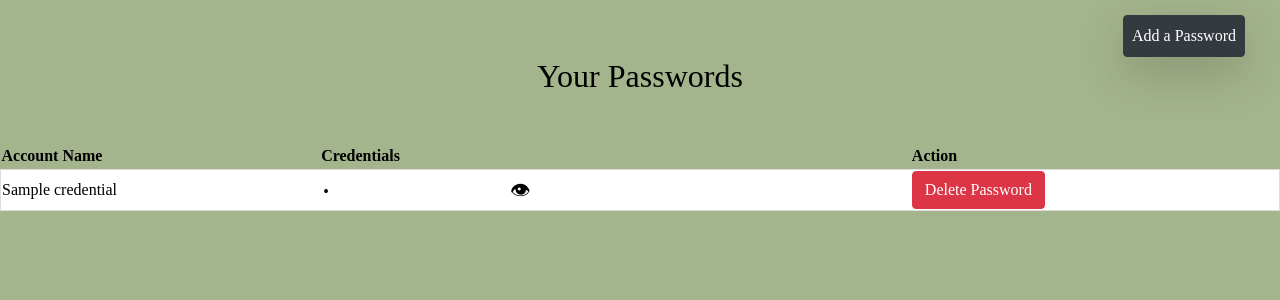
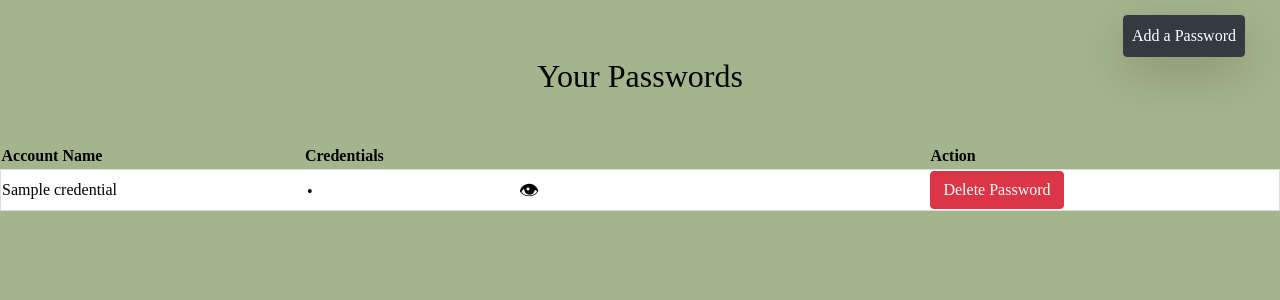
Before and after one commit to tejaskulkarni7/Password-Storage, a Python web app: template Password-Storage/app/templates/passwordpage.html in a window 1280 px wide. Shown: the part 56-356 px from the top of the page. Run offline with Jinja, Linux system fonts and the light colour scheme; the template is opened without the code that fills it: most values are stand-ins (such as "Sample title", 1, 10 or a date in 2020); some libraries are stand-ins or nearby versions.

Commit message:
design change

```diff
--- a/Password-Storage/app/templates/passwordpage.html
+++ b/Password-Storage/app/templates/passwordpage.html
@@ -46,7 +46,7 @@ Passwords
 <style>
     .eye-icon {
         font-size: 20px;
-        margin-left: -25px;
+        margin-left: 0px;
         cursor: pointer;
         background-color: transparent;
         border: none;
```
